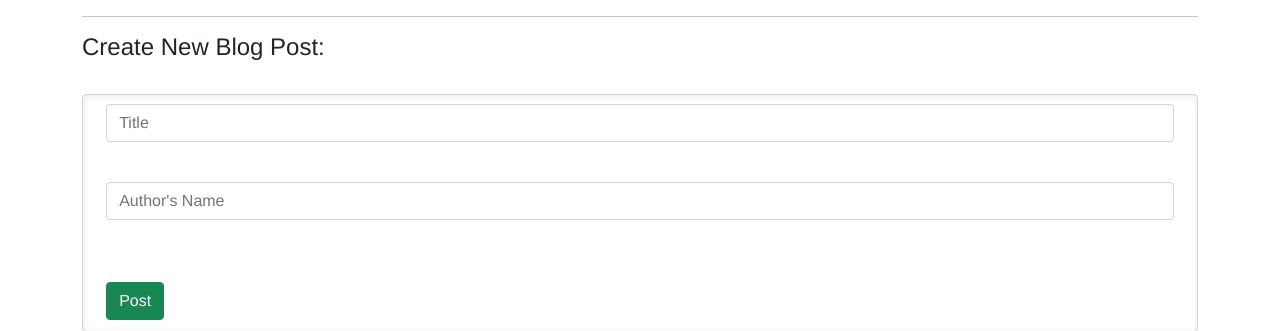
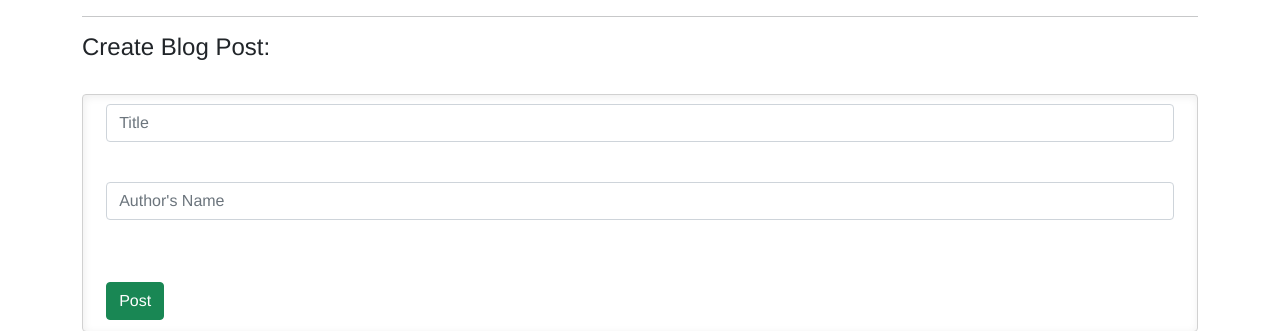
Before and after one commit to Chiefkufre/webBlog, a Flask app: page /write in a window 1280 px wide. Shown: the part 76-407 px from the top of the page. Run offline with Flask 2, Linux system fonts and the light colour scheme; a user stored in the database is signed in; data comes from the database, SQL or seed files in the repository; some libraries are stand-ins or nearby versions.

Commit message:
miscallenous

```diff
--- a/blog/templates/edit.html
+++ b/blog/templates/edit.html
@@ -11,7 +11,7 @@
     {{ ckeditor.load() }}
     <div class="container">
     <hr>
-    <h4>edit Post:</h4>
+    <h4>Edit Post:</h4>
         <br>
         <form  method='POST'>
             <div class="mb-3">
--- a/blog/templates/posts.html
+++ b/blog/templates/posts.html
@@ -12,7 +12,7 @@
     <div class="container">
 
     <hr>
-    <h4>Create New Blog Post:</h4>
+    <h4>Create Blog Post:</h4>
         <br>
         <form action='/write' method='POST'>
             <div class="mb-3">
```
